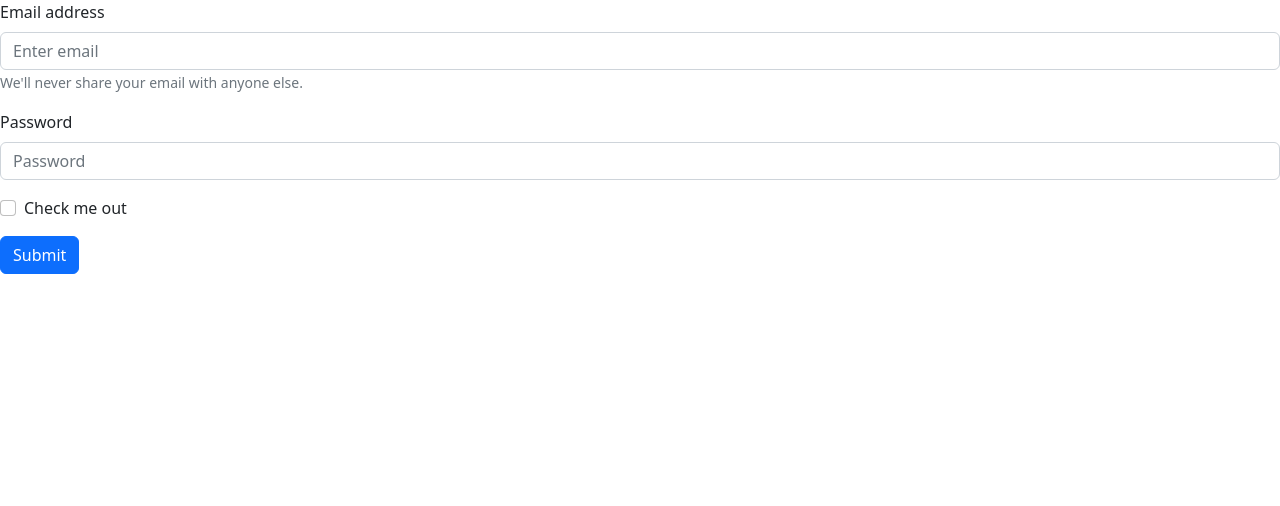
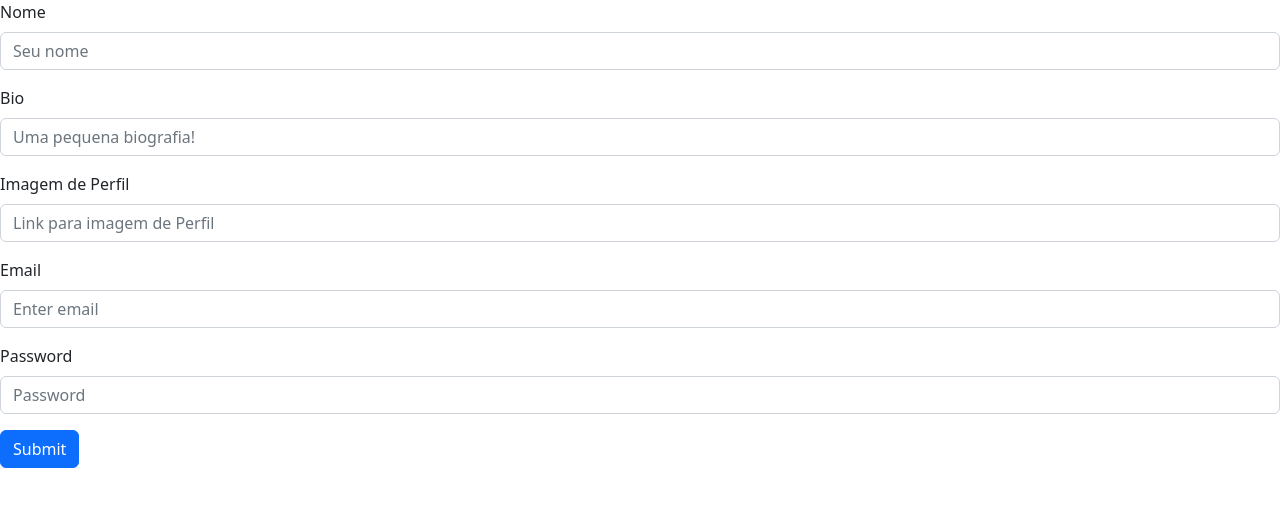
Before and after one commit to dreialcantara/Roda-Front, a React (Create React App) app: page / in a window 1280 px wide. Shown: the top 506 px of the page. Built offline with nearby package versions, Linux system fonts and the light colour scheme.

Commit message:
Consumo da API nas páginas de Login e Cadastro

```diff
--- a/package.json
+++ b/package.json
@@ -10,6 +10,7 @@
     "@types/node": "^16.11.62",
     "@types/react": "^18.0.21",
     "@types/react-dom": "^18.0.6",
+    "axios": "^0.27.2",
     "bootstrap": "^5.2.1",
     "react": "^18.2.0",
     "react-bootstrap": "^2.5.0",
--- /dev/null
+++ b/src/components/FormCadastro/index.tsx
@@ -0,0 +1,107 @@
+import Button from "react-bootstrap/Button";
+import Form from "react-bootstrap/Form";
+
+import "bootstrap/dist/css/bootstrap.min.css";
+import { FormEvent, useState } from "react";
+import { cadastroUsuario } from "../../services/MainApi/cadastro";
+
+function FormCadastro() {
+  const [name, setName] = useState<string>("");
+  const [email, setEmail] = useState<string>("");
+  const [password, setPassword] = useState<string>("");
+  const [bio, setBio] = useState<string>("");
+  const [imgurl, setImgurl] = useState<string>("");
+
+  const cadastro = async (event: FormEvent) => {
+    event.preventDefault();
+
+    const payload = {
+      name,
+      email,
+      password,
+      bio,
+      imgurl,
+    };
+
+    try {
+      const response = await cadastroUsuario(payload);
+      if (response.status !== 201) {
+        return alert("Algo deu errado");
+      } else {
+        console.log(response);
+      }
+    } catch (error) {
+      alert("Algo deu errado");
+      console.log(error);
+    }
+  };
+
+  return (
+    <Form onSubmit={cadastro}>
+      <Form.Group className="mb-3" controlId="formBasicEmail">
+        <Form.Label>Nome</Form.Label>
+        <Form.Control
+          type="text"
+          placeholder="Seu nome"
+          value={name}
+          onChange={(event) => {
+            setName(event.target.value);
+          }}
+        />
+      </Form.Group>
+
+      <Form.Group className="mb-3" controlId="formBasicEmail">
+        <Form.Label>Bio</Form.Label>
+        <Form.Control
+          type="text"
+          placeholder="Uma pequena biografia!"
+          value={bio}
+          onChange={(event) => {
+            setBio(event.target.value);
+          }}
+        />
+      </Form.Group>
+
+      <Form.Group className="mb-3" controlId="formBasicEmail">
+        <Form.Label>Imagem de Perfil</Form.Label>
+        <Form.Control
+          type="text"
+          placeholder="Link para imagem de Perfil"
+          value={imgurl}
+          onChange={(event) => {
+            setImgurl(event.target.value);
+          }}
+        />
+      </Form.Group>
+
+      <Form.Group className="mb-3" controlId="formBasicEmail">
+        <Form.Label>Email</Form.Label>
+        <Form.Control
+          type="email"
+          placeholder="Enter email"
+          value={email}
+          onChange={(event) => {
+            setEmail(event.target.value);
+          }}
+        />
+      </Form.Group>
+
+      <Form.Group className="mb-3" controlId="formBasicPassword">
+        <Form.Label>Password</Form.Label>
+        <Form.Control
+          type="password"
+          placeholder="Password"
+          value={password}
+          onChange={(event) => {
+            setPassword(event.target.value);
+          }}
+        />
+      </Form.Group>
+      <Button variant="primary" type="submit">
+        Submit
+      </Button>
+    </Form>
+  );
+}
+
+export default FormCadastro;
--- a/src/components/FormLogin/index.tsx
+++ b/src/components/FormLogin/index.tsx
@@ -2,13 +2,45 @@ import Button from "react-bootstrap/Button";
 import Form from "react-bootstrap/Form";
 
 import "bootstrap/dist/css/bootstrap.min.css";
+import { FormEvent, useState } from "react";
+import { loginUsuario } from "../../services/MainApi/login";
 
 function FormLogin() {
+  const [email, setEmail] = useState<string>("");
+  const [password, setPassword] = useState<string>("");
+
+  const login = async (event: FormEvent) => {
+    event.preventDefault();
+
+    const payload = {
+      email,
+      password,
+    };
+
+    try {
+      const response = await loginUsuario(payload);
+      if (response.status !== 200) {
+        return alert("Algo deu errado");
+      } else {
+        console.log(response);
+      }
+    } catch (error) {
+      alert("Algo deu errado");
+    }
+  };
+
   return (
-    <Form>
+    <Form onSubmit={login}>
       <Form.Group className="mb-3" controlId="formBasicEmail">
         <Form.Label>Email address</Form.Label>
-        <Form.Control type="email" placeholder="Enter email" />
+        <Form.Control
+          type="email"
+          placeholder="Enter email"
+          value={email}
+          onChange={(event) => {
+            setEmail(event.target.value);
+          }}
+        />
         <Form.Text className="text-muted">
           We'll never share your email with anyone else.
         </Form.Text>
@@ -16,7 +48,14 @@ function FormLogin() {
 
       <Form.Group className="mb-3" controlId="formBasicPassword">
         <Form.Label>Password</Form.Label>
-        <Form.Control type="password" placeholder="Password" />
+        <Form.Control
+          type="password"
+          placeholder="Password"
+          value={password}
+          onChange={(event) => {
+            setPassword(event.target.value);
+          }}
+        />
       </Form.Group>
       <Form.Group className="mb-3" controlId="formBasicCheckbox">
         <Form.Check type="checkbox" label="Check me out" />
--- a/src/index.tsx
+++ b/src/index.tsx
@@ -1,16 +1,12 @@
 import React from "react";
 import ReactDOM from "react-dom/client";
-import Login from "./pages/login";
+import Cadastro from "./pages/cadastro";
 
 const root = ReactDOM.createRoot(
   document.getElementById("root") as HTMLElement
 );
 root.render(
   <React.StrictMode>
-    <Login />
+    <Cadastro />
   </React.StrictMode>
 );
-
-// If you want to start measuring performance in your app, pass a function
-// to log results (for example: reportWebVitals(console.log))
-// or send to an analytics endpoint. Learn more: https://bit.ly/CRA-vitals
--- /dev/null
+++ b/src/pages/cadastro/index.tsx
@@ -0,0 +1,8 @@
+import React from "react";
+import FormCadastro from "../../components/FormCadastro";
+
+function Cadastro() {
+  return <FormCadastro />;
+}
+
+export default Cadastro;
--- /dev/null
+++ b/src/services/MainApi/cadastro.ts
@@ -0,0 +1,13 @@
+import baseApi from "./config";
+
+interface CadastroPayload {
+  name: string;
+  email: string;
+  password: string;
+  bio: string;
+  imgurl: string;
+}
+
+export function cadastroUsuario(payload: CadastroPayload) {
+  return baseApi.post("/user", payload);
+}
--- /dev/null
+++ b/src/services/MainApi/config/index.ts
@@ -0,0 +1,8 @@
+import axios from "axios";
+
+const baseApi = axios.create({
+  baseURL: "http://roda-api.herokuapp.com",
+  headers: { "Content-Type": "application/json" },
+});
+
+export default baseApi;
--- /dev/null
+++ b/src/services/MainApi/login.ts
@@ -0,0 +1,10 @@
+import baseApi from "./config";
+
+interface LoginPayload {
+  email: string;
+  password: string;
+}
+
+export function loginUsuario(payload: LoginPayload) {
+  return baseApi.post("/login", payload);
+}
```
Also changed, not shown: src/App.tsx (deleted, +0 -8 lines), 1 other file (tests, documents, lock files or other folders).
